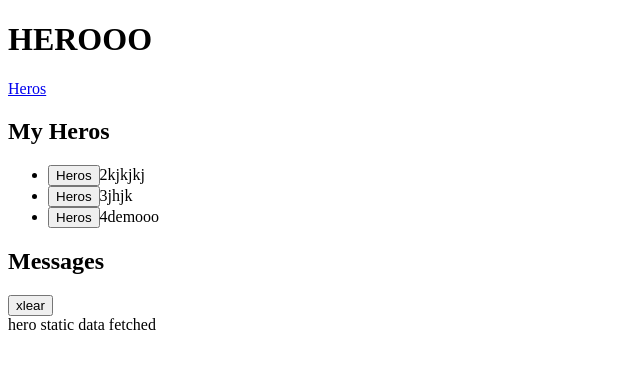
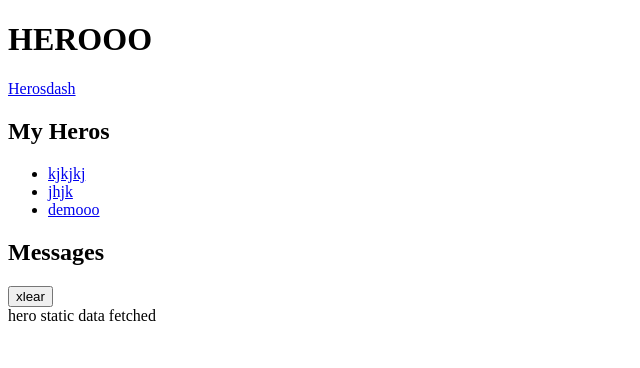
Before and after one commit to SANKALP1011/angualr-practice-app, an Angular app: page /heros in a window 1280 px wide. Shown: the top 368 px of the page, without its empty margins (0-640 px from the left). Built offline with nearby package versions, Linux system fonts and the light colour scheme.

Commit message:
id parametre done

```diff
--- a/src/app/app-routing.module.ts
+++ b/src/app/app-routing.module.ts
@@ -7,8 +7,8 @@ import { DashbaordComponent } from './dashbaord/dashbaord.component';
 
 const routes: Routes = [
   {path: "heros",component: HeroComponent},
-  {path:"herosDetails/:id",component: HeroDetailsComponent},
-  {path:"dash",component:DashbaordComponent}
+  {path:"details/:id",component: HeroDetailsComponent},
+  {path:"dash",component: DashbaordComponent}
 ];
 
 @NgModule({
--- a/src/app/app.component.html
+++ b/src/app/app.component.html
@@ -1,6 +1,7 @@
 <h1>HEROOO</h1>
 <nav>
     <a routerLink="/heros">Heros</a>
+    <a routerLink="/dash">dash</a>
 </nav>
 <router-outlet></router-outlet>
 <app-message-component></app-message-component>
--- a/src/app/dashbaord/dashbaord.component.html
+++ b/src/app/dashbaord/dashbaord.component.html
@@ -1,3 +1,3 @@
 <div>
-    <a *ngFor="let heros of Heros">{{heros.name}}</a>
+    <a *ngFor="let heros of Heros" routerLink="/details/{{heros.id}}">{{heros.name}}</a>
 </div>
--- a/src/app/dashbaord/dashbaord.component.ts
+++ b/src/app/dashbaord/dashbaord.component.ts
@@ -14,11 +14,12 @@ export class DashbaordComponent implements OnInit {
   constructor(private heroService: HeroServicesService) { }
 
   ngOnInit(): void {
+    this.getTopHero()
   }
 
   getTopHero(): void{
     this.heroService.getHeroList()
-    .subscribe((data=> this.Heros = data))
+    .subscribe((data=> this.Heros = data.slice(0,1)))
   }
 
 }
--- a/src/app/hero-details/hero-details.component.html
+++ b/src/app/hero-details/hero-details.component.html
@@ -1,4 +1,4 @@
 <div *ngIf="hero">
-    <h2>{{hero.name}}</h2>
+    <h2>{{hero.name | uppercase}}</h2>
     <h2>{{hero.id}}</h2>
 </div>
--- a/src/app/hero-details/hero-details.component.ts
+++ b/src/app/hero-details/hero-details.component.ts
@@ -1,4 +1,7 @@
 import { Component, Input, OnInit } from '@angular/core';
+import { Location } from '@angular/common';
+import { ActivatedRoute } from '@angular/router';
+import { HeroServicesService } from '../hero-services.service';
 import { Hero } from '../hero/herodata';
 import { hero } from '../hero/hero';
 
@@ -9,9 +12,15 @@ import { hero } from '../hero/hero';
 })
 export class HeroDetailsComponent implements OnInit {
 
-  constructor() { }
+  constructor(private activatedRoute: ActivatedRoute,private location: Location,private heroService: HeroServicesService) { }
 
   ngOnInit(): void {
   }
  @Input() hero?: hero
+
+ getHero(): void{
+  const id = Number(this.activatedRoute.snapshot.paramMap.get(`id`))
+  this.heroService.getHero(id)
+  .subscribe(data=>this.hero=data)
+ }
 }
--- a/src/app/hero-services.service.ts
+++ b/src/app/hero-services.service.ts
@@ -16,4 +16,9 @@ export class HeroServicesService {
     this.MessageService.add("hero static data fetched")
     return heros;
   }
+  getHero(id:number): Observable<hero>{
+    const hero = Hero.find(data => data.id===id)!
+    this.MessageService.add(`hero id is ${id}`)
+    return of(hero)
+  }
 }
--- a/src/app/hero/hero.component.html
+++ b/src/app/hero/hero.component.html
@@ -2,9 +2,7 @@
     <h2>My Heros</h2>
     <ul class="heros">
         <li  *ngFor="let hero of Heros">
-            <button [class.selected]="hero === selectedHero" (click)="onSelect(hero)">Heros</button>
-            <span class="jkj">{{hero.id}}</span>
-            <span class="hj">{{hero.name}}</span>
+          <a routerLink="/details/{{hero.id}}">{{hero.name}}</a>
         </li>
     </ul>
 </div>
```
